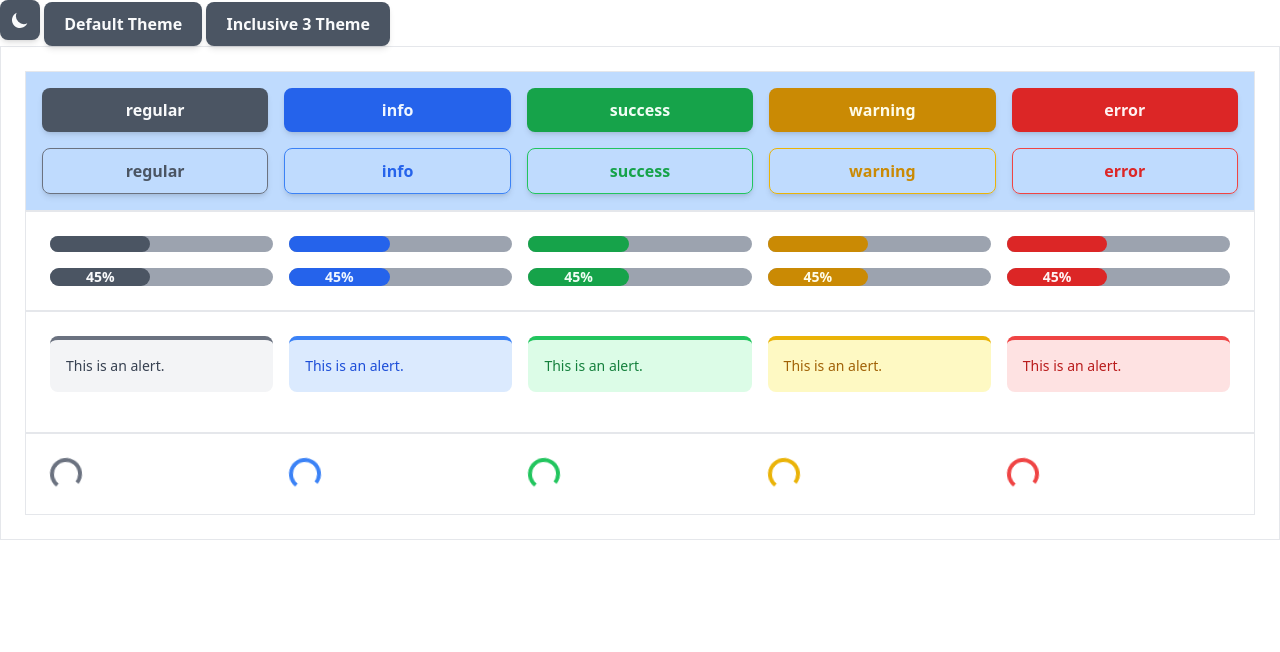
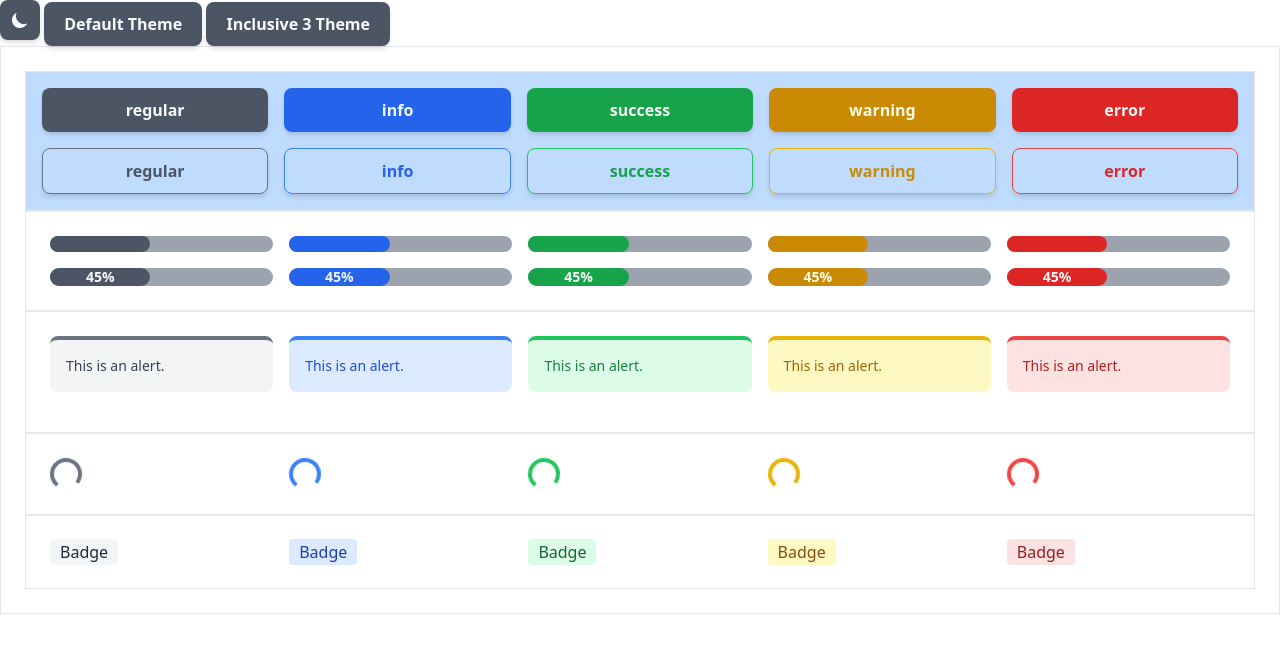
Before and after one commit to edadma/react-tailwind, a React (Create React App) app: page / in a window 1280 px wide. Shown: the top 652 px of the page. Built offline with nearby package versions, Linux system fonts and the light colour scheme.

Commit message:
add Badge

```diff
--- /dev/null
+++ b/src/Badge.tsx
@@ -0,0 +1,38 @@
+import React from 'react'
+import { colorClass, optionProps, sizeClass, useTheme, weightClass } from './ThemeProvider'
+import { Color, Size, Weight } from './types'
+
+interface BadgeProps
+  extends React.DetailedHTMLProps<React.HTMLAttributes<HTMLSpanElement>, HTMLSpanElement> {
+  role?: Color
+  size?: Size
+  weight?: Weight
+  rounded?: boolean
+}
+
+export const Badge: React.FC<BadgeProps> = ({
+  children,
+  className,
+  role,
+  size,
+  weight,
+  ...other
+}) => {
+  const { theme } = useTheme()
+
+  return (
+    <span
+      className={`${colorClass(theme, 'badge', role, 'span')} ${sizeClass(
+        theme,
+        'badge',
+        size,
+        'span'
+      )} ${optionProps(theme, other, 'badge', 'rounded')} ${
+        theme.component.badge.style
+      } ${weightClass(theme, 'badge', weight)} ${className || ''}`}
+      {...other}
+    >
+      {children}
+    </span>
+  )
+}
--- a/src/Text.tsx
+++ b/src/Text.tsx
@@ -35,13 +35,12 @@ export const Text: React.FC<TextProps> = ({
 
   return (
     <span
-      className={
-        `${alignClass(theme, 'text', align)} ${colorClass(theme, 'text', role, 'text')} ${sizeClass(
+      className={`${alignClass(theme, 'text', align)} ${colorClass(
         theme,
         'text',
-          size,
+        role,
         'text'
-        )} ${optionProps(
+      )} ${sizeClass(theme, 'text', size, 'text')} ${optionProps(
         theme,
         other,
         'text',
@@ -49,8 +48,7 @@ export const Text: React.FC<TextProps> = ({
         'overline',
         'strikethrough',
         'italic'
-        )} ${weightClass(theme, 'text', weight)}` + (className ? ' ' + className : '')
-      }
+      )} ${weightClass(theme, 'text', weight)} ${className || ''}`}
       {...other}
     >
       {children}
--- a/src/index.tsx
+++ b/src/index.tsx
@@ -1,7 +1,18 @@
 import React from 'react'
 import ReactDOM from 'react-dom'
 import './index.css'
-import { Button, Card, ModeProvider, Progress, ModeSwitcher, Alert, Grid, Spinner } from './index'
+import {
+  Button,
+  Card,
+  ModeProvider,
+  Progress,
+  ModeSwitcher,
+  Alert,
+  Grid,
+  Spinner,
+  Badge,
+  Elem,
+} from './index'
 import { ThemeProvider } from './ThemeProvider'
 import { DefaultTheme } from './themes/DefaultTheme'
 import { CB3Theme } from './themes/CB3Theme'
@@ -67,6 +78,25 @@ const App: React.FC = () => (
             <Spinner role="error" />
           </Grid>
         </Card>
+        <Card>
+          <Grid cols={5}>
+            <Elem>
+              <Badge>Badge</Badge>
+            </Elem>
+            <Elem>
+              <Badge role="info">Badge</Badge>
+            </Elem>
+            <Elem>
+              <Badge role="success">Badge</Badge>
+            </Elem>
+            <Elem>
+              <Badge role="warning">Badge</Badge>
+            </Elem>
+            <Elem>
+              <Badge role="error">Badge</Badge>
+            </Elem>
+          </Grid>
+        </Card>
       </Card>
     </ModeProvider>
   </ThemeProvider>
@@ -88,4 +118,5 @@ export { ModeSwitcher } from './ModeSwitcher'
 export { Text } from './Text'
 export { Grid, Elem } from './Grid'
 export { ThemeProvider } from './ThemeProvider'
+export { Badge } from './Badge'
 export { Spinner } from './Spinner'
--- a/src/themes/DefaultTheme.ts
+++ b/src/themes/DefaultTheme.ts
@@ -316,5 +316,39 @@ export const DefaultTheme = {
       },
       default: { size: 'sm', color: 'regular' },
     },
+    badge: {
+      style: 'mr-2 px-2.5 py-0.5',
+      color: {
+        primary: {
+          span: 'bg-green-100 dark:bg-green-200 text-green-800 dark:text-green-800',
+        },
+        secondary: {
+          span: 'bg-blue-100 dark:bg-blue-200 text-blue-800 dark:text-blue-800',
+        },
+        regular: {
+          span: 'bg-gray-100 dark:bg-gray-200 text-gray-800 dark:text-gray-800',
+        },
+        info: {
+          span: 'bg-blue-100 dark:bg-blue-200 text-blue-800 dark:text-blue-800',
+        },
+        success: {
+          span: 'bg-green-100 dark:bg-green-200 text-green-800 dark:text-green-800',
+        },
+        warning: {
+          span: 'bg-yellow-100 dark:bg-yellow-200 text-yellow-800 dark:text-yellow-800',
+        },
+        error: {
+          span: 'bg-red-100 dark:bg-red-200 text-red-800 dark:text-red-800',
+        },
+      },
+      options: {
+        rounded: 'rounded',
+      },
+      default: {
+        rounded: true,
+        size: 'sm',
+        color: 'regular',
+      },
+    },
   },
 }
```
Lines whose indentation alone changed are shown as unchanged.
